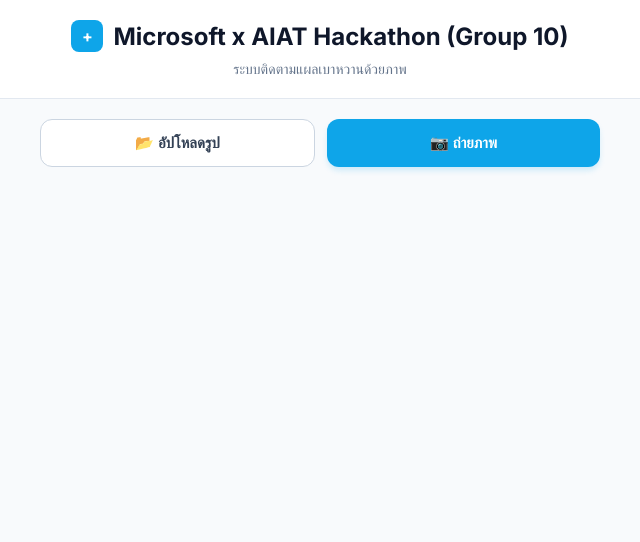
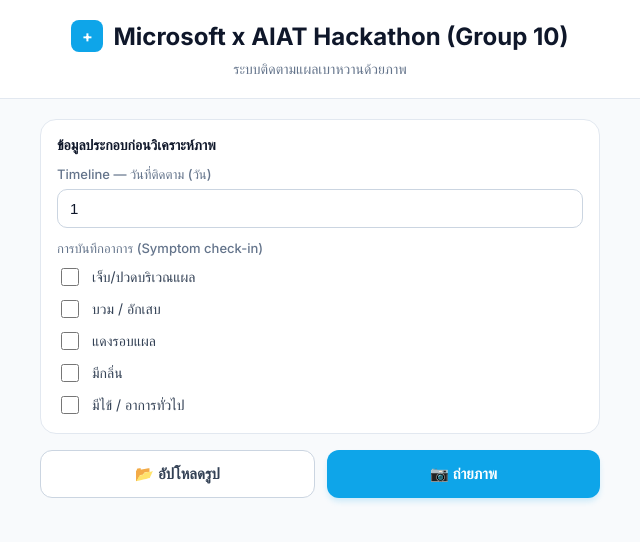
Before and after one commit to lebrancconvas/Microsoft-AIAT-Hackathon-Group10, a React (Vite) app in the folder web/: page / in a window 1280 px wide. Shown: the top 542 px of the page, without its empty margins (320-960 px from the left). Built offline with nearby package versions, Linux system fonts and the light colour scheme.

Commit message:
✨ feat: add pre-record form for patient data.

```diff
--- a/web/src/App.tsx
+++ b/web/src/App.tsx
@@ -5,12 +5,32 @@
 
 const API_URL = "/predict";
 
+const SYMPTOM_OPTIONS = [
+  { key: 'pain', label: 'เจ็บ/ปวดบริเวณแผล' },
+  { key: 'swelling', label: 'บวม / อักเสบ' },
+  { key: 'redness', label: 'แดงรอบแผล' },
+  { key: 'odor', label: 'มีกลิ่น' },
+  { key: 'fever', label: 'มีไข้ / อาการทั่วไป' },
+] as const;
+
+type SymptomKey = (typeof SYMPTOM_OPTIONS)[number]['key'];
+
 type PredictResult = {
   wound_area_pixels: number;
   wound_ratio_percent: number;
+  risk_score: number;
+  risk_level_th: string;
+  timeline_day: number;
+  symptoms_checked: string[];
   mask_base64: string;
   overlay_base64: string;
 };
+
+function formatSymptomLine(keys: string[]): string {
+  const labelByKey = Object.fromEntries(SYMPTOM_OPTIONS.map((o) => [o.key, o.label])) as Record<string, string>;
+  if (!keys.length) return 'ไม่มีอาการที่เลือก';
+  return keys.map((k) => labelByKey[k] ?? k).join(' · ');
+}
 
 function App() {
   const [originalImagePreview, setOriginalImagePreview] = useState<string | null>(null);
@@ -18,6 +38,14 @@
   const [isLoading, setIsLoading] = useState(false);
   const [errorMessage, setErrorMessage] = useState<string | null>(null);
   const [activeTab, setActiveTab] = useState<'overlay' | 'original'>('overlay');
+  const [timelineDay, setTimelineDay] = useState<number>(1);
+  const [symptoms, setSymptoms] = useState<Record<SymptomKey, boolean>>({
+    pain: false,
+    swelling: false,
+    redness: false,
+    odor: false,
+    fever: false,
+  });
 
   const fileInputRef = useRef<HTMLInputElement>(null);
   const cameraInputRef = useRef<HTMLInputElement>(null);
@@ -32,8 +60,13 @@
     setErrorMessage(null);
     setActiveTab('overlay');
 
+    const checkedKeys = SYMPTOM_OPTIONS.filter((o) => symptoms[o.key]).map((o) => o.key);
+    const td = Math.min(365, Math.max(1, Math.floor(timelineDay) || 1));
+
     const formData = new FormData();
     formData.append('file', file);
+    formData.append('timeline_day', String(td));
+    formData.append('symptoms', checkedKeys.join(','));
 
     try {
       const { data } = await axios.post<PredictResult>(API_URL, formData, {
@@ -46,7 +79,7 @@
     } finally {
       setIsLoading(false);
     }
-  }, []);
+  }, [symptoms, timelineDay]);
 
   const handleNewImage = useCallback(
     (file: File | undefined | null) => {
@@ -76,6 +109,38 @@
       </header>
 
       <main style={{ padding: '20px', maxWidth: '600px', margin: '0 auto', width: '100%', boxSizing: 'border-box', flex: 1 }}>
+
+        {/* Timeline + symptom check-in (ส่งประกอบการประเมินพร้อมภาพ) */}
+        <div style={{ backgroundColor: '#ffffff', borderRadius: '16px', border: '1px solid #e2e8f0', padding: '16px', marginBottom: '16px' }}>
+          <p style={{ margin: '0 0 12px 0', fontSize: '14px', fontWeight: '600', color: '#0f172a' }}>ข้อมูลประกอบก่อนวิเคราะห์ภาพ</p>
+          <label style={{ display: 'block', marginBottom: '12px' }}>
+            <span style={{ display: 'block', marginBottom: '6px', fontSize: '13px', color: '#64748b', fontWeight: '500' }}>Timeline — วันที่ติดตาม (วัน)</span>
+            <input
+              type="number"
+              min={1}
+              max={365}
+              value={timelineDay}
+              onChange={(e) => setTimelineDay(Number(e.target.value))}
+              disabled={isLoading}
+              style={{ width: '100%', boxSizing: 'border-box', padding: '10px 12px', borderRadius: '10px', border: '1px solid #cbd5e1', fontSize: '15px', color: '#0f172a' }}
+            />
+          </label>
+          <p style={{ margin: '0 0 8px 0', fontSize: '13px', color: '#64748b', fontWeight: '500' }}>การบันทึกอาการ (Symptom check-in)</p>
+          <div style={{ display: 'flex', flexDirection: 'column', gap: '8px' }}>
+            {SYMPTOM_OPTIONS.map((o) => (
+              <label key={o.key} style={{ display: 'flex', alignItems: 'center', gap: '10px', cursor: 'pointer', fontSize: '14px', color: '#334155' }}>
+                <input
+                  type="checkbox"
+                  checked={symptoms[o.key]}
+                  disabled={isLoading}
+                  onChange={(e) => setSymptoms((prev) => ({ ...prev, [o.key]: e.target.checked }))}
+                  style={{ width: '18px', height: '18px', accentColor: '#0ea5e9' }}
+                />
+                <span>{o.label}</span>
+              </label>
+            ))}
+          </div>
+        </div>
 
         {/* Action Buttons */}
         <div style={{ display: 'flex', gap: '12px', marginBottom: '24px' }}>
@@ -142,20 +207,26 @@
             <div style={{ padding: '24px' }}>
               <h2 style={{ margin: '0 0 16px 0', fontSize: '18px', color: '#0f172a' }}>ผลการวิเคราะห์</h2>
 
-              <div style={{ display: 'grid', gridTemplateColumns: '1fr 1fr 1fr', gap: '16px' }}>
+              <div style={{ display: 'grid', gridTemplateColumns: '1fr 1fr', gap: '16px' }}>
                 <div style={{ backgroundColor: '#f8fafc', padding: '16px', borderRadius: '12px', border: '1px solid #f1f5f9' }}>
                   <p style={{ margin: '0 0 4px 0', color: '#64748b', fontSize: '13px', fontWeight: '500' }}>พื้นที่บาดแผล (พิกเซล)</p>
                   <p style={{ margin: 0, fontSize: '24px', fontWeight: '700', color: '#0ea5e9' }}>{result.wound_area_pixels.toLocaleString()}</p>
                 </div>
 
                 <div style={{ backgroundColor: '#f8fafc', padding: '16px', borderRadius: '12px', border: '1px solid #f1f5f9' }}>
-                  <p style={{ margin: '0 0 4px 0', color: '#64748b', fontSize: '13px', fontWeight: '500' }}>ระดับความเสี่ยง (ตัวอย่าง)</p>
-                  <p style={{ margin: 0, fontSize: '24px', fontWeight: '700', color: '#0f172a' }}>ปานกลาง</p>
+                  <p style={{ margin: '0 0 4px 0', color: '#64748b', fontSize: '13px', fontWeight: '500' }}>คะแนนความเสี่ยง (Risk score)</p>
+                  <p style={{ margin: 0, fontSize: '24px', fontWeight: '700', color: '#f43f5e' }}>{result.risk_score}</p>
+                  <p style={{ margin: '6px 0 0 0', fontSize: '13px', fontWeight: '600', color: '#475569' }}>ระดับ: {result.risk_level_th}</p>
                 </div>
 
                 <div style={{ backgroundColor: '#f8fafc', padding: '16px', borderRadius: '12px', border: '1px solid #f1f5f9' }}>
-                  <p style={{ margin: '0 0 4px 0', color: '#64748b', fontSize: '13px', fontWeight: '500' }}>Timeline (ตัวอย่าง)</p>
-                  <p style={{ margin: 0, fontSize: '24px', fontWeight: '700', color: '#0f172a' }}>วันที่ 3</p>
+                  <p style={{ margin: '0 0 4px 0', color: '#64748b', fontSize: '13px', fontWeight: '500' }}>การบันทึกอาการ (Symptom check-in)</p>
+                  <p style={{ margin: 0, fontSize: '14px', fontWeight: '600', color: '#0f172a', lineHeight: 1.45 }}>{formatSymptomLine(result.symptoms_checked)}</p>
+                </div>
+
+                <div style={{ backgroundColor: '#f8fafc', padding: '16px', borderRadius: '12px', border: '1px solid #f1f5f9' }}>
+                  <p style={{ margin: '0 0 4px 0', color: '#64748b', fontSize: '13px', fontWeight: '500' }}>Timeline</p>
+                  <p style={{ margin: 0, fontSize: '24px', fontWeight: '700', color: '#0f172a' }}>วันที่ {result.timeline_day}</p>
                 </div>
               </div>
 
```
